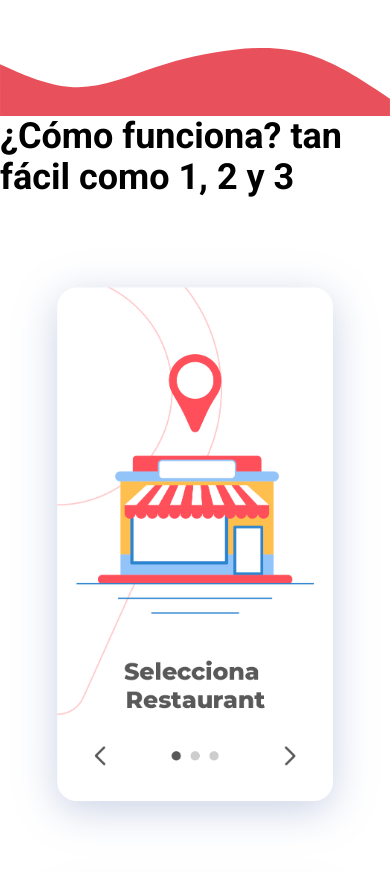
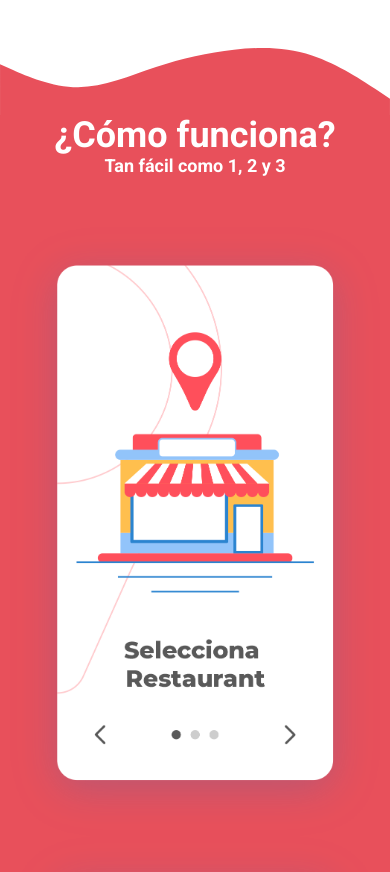
Before and after one commit to cumbinar/delivery, a website: page index.html in a window 390 px wide. Shown: the part 1378-2250 px from the top of the page. Drawn offline with Linux system fonts and the light colour scheme.

Commit message:
finish scss responsive ¿cómo funciona?

```diff
--- a/index.html
+++ b/index.html
@@ -57,7 +57,7 @@
         <img class="pasos__wave" src="build/img/wave.svg" alt="wave imagen">
 
         <div class="pasos__contenido">
-            <h2> ¿Cómo funciona? <span>tan fácil como 1, 2 y 3</span> </h2>
+            <h2 class="pasos__heading"> ¿Cómo funciona? <span class="pasos__heading--descripcion">Tan fácil como 1, 2 y 3</span> </h2>
             <div class="pasos__grid contenedor">
                 <div class="pasos__paso">
                     <img class="pasos__imagen" src="build/img/paso_1.png" alt="imagen paso">
--- a/src/scss/pasos/_pasos.scss
+++ b/src/scss/pasos/_pasos.scss
@@ -8,9 +8,33 @@
 
     }
 
+    &__contenido{
+        background-color: v.$primario;
+        margin-top: -1px;
+    }
+
+    &__heading{
+        text-align: center;
+        color: v.$blanco;
+        &--descripcion{
+            font-size: 1.8rem;
+            display: block;
+        }
+    }
+
     &__grid{
         @include m.tablet {
             @include m.grid(3, v.$separacion);
          }
     }
+
+    &__imagen{
+
+        transition-property: transform;
+        transition-duration: 300ms;
+
+        &:hover {
+            transform: rotate(-4deg) scale(1.1);
+        }
+    }
 }
```
Also changed, not shown: build/css/app.css, 1 other file.
